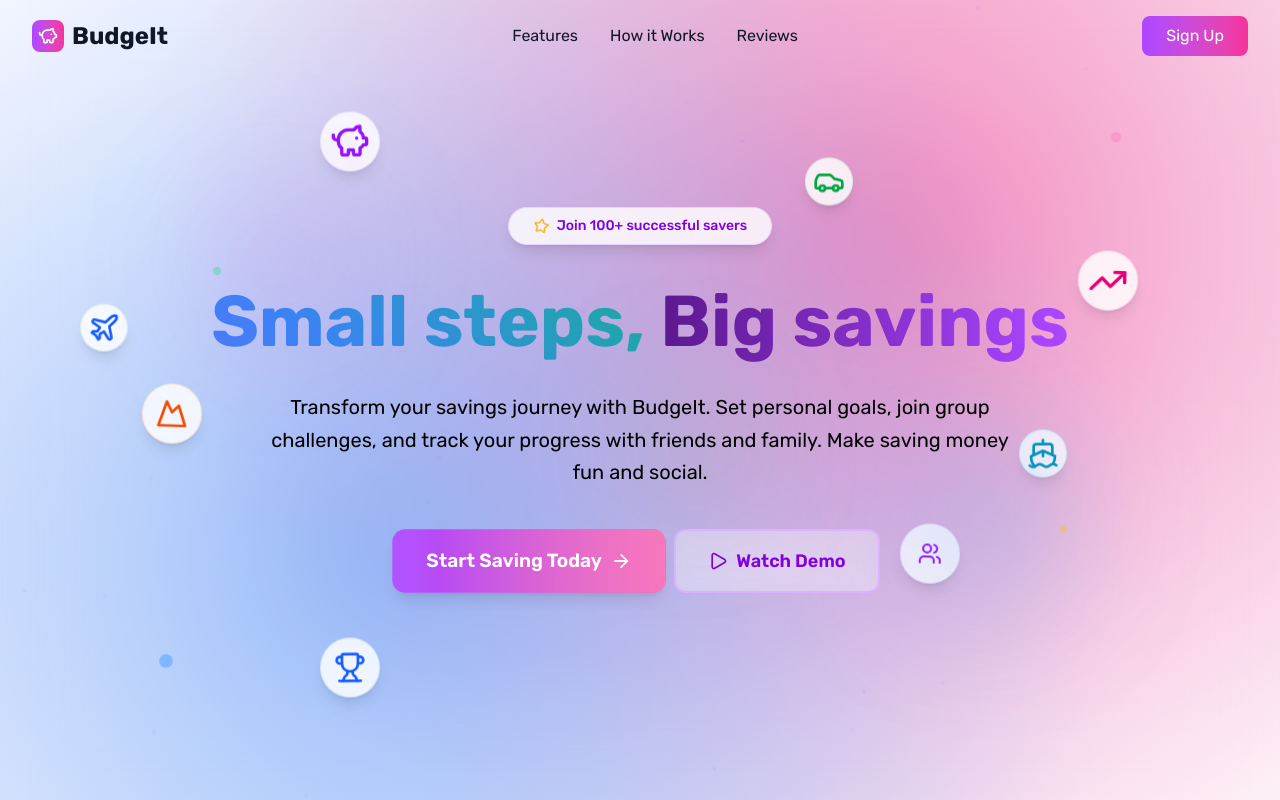
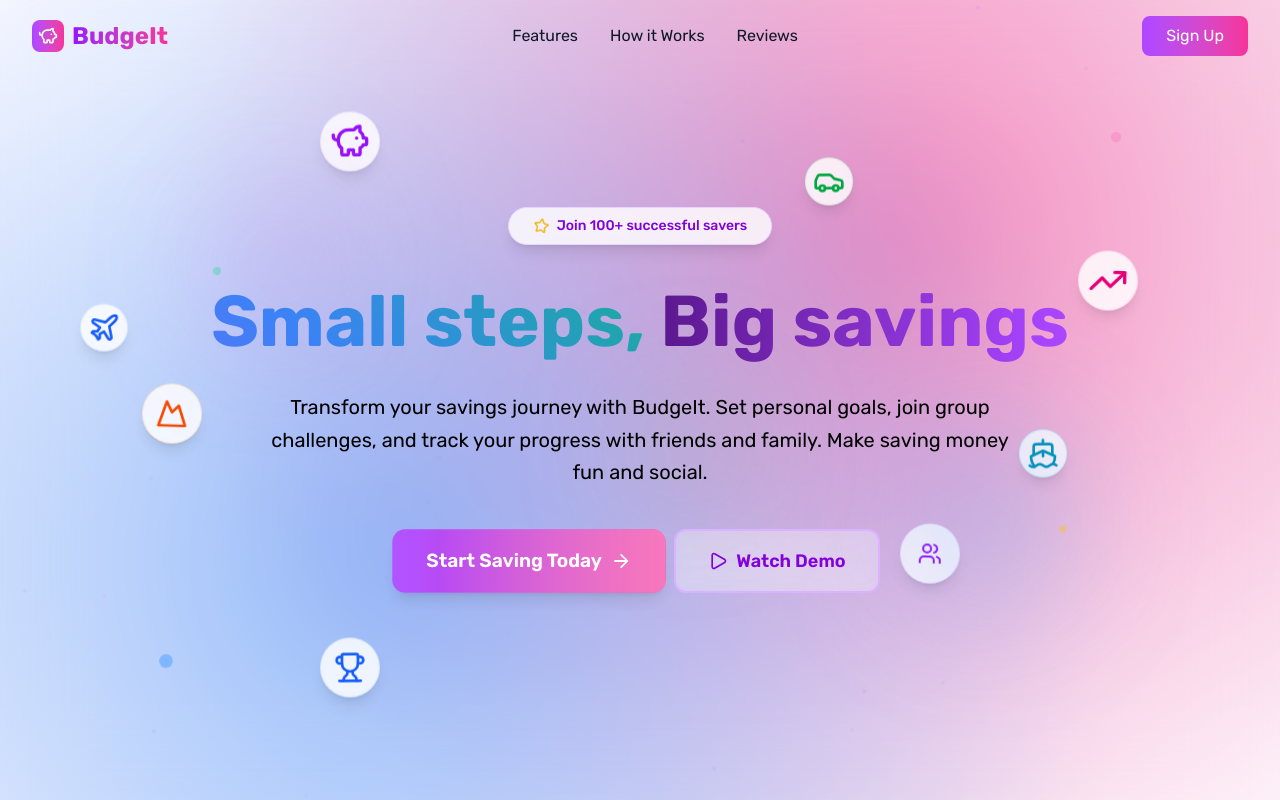
Before and after one commit to cygullem/budgeit, a Next.js app: page / in a window 1280 px wide. Built offline with nearby package versions, Linux system fonts and the light colour scheme.

Commit message:
update: added a gradient text in the logo

```diff
--- a/components/landing/Navigation.tsx
+++ b/components/landing/Navigation.tsx
@@ -23,7 +23,9 @@ export default function Navigation() {
                   <div className="w-8 h-8 bg-gradient-to-r from-purple-500 to-pink-500 rounded-lg flex items-center justify-center">
                      <PiggyBank className="w-5 h-5 text-white" />
                   </div>
-                  <a href="/" className="text-2xl font-bold text-gray-900">BudgeIt</a>
+                  <a href="/" className="text-2xl font-bold bg-gradient-to-r from-purple-600 to-pink-500 bg-clip-text text-transparent">
+                     BudgeIt
+                  </a>
                </div>
 
                <div className="hidden md:flex items-center space-x-8">
```
